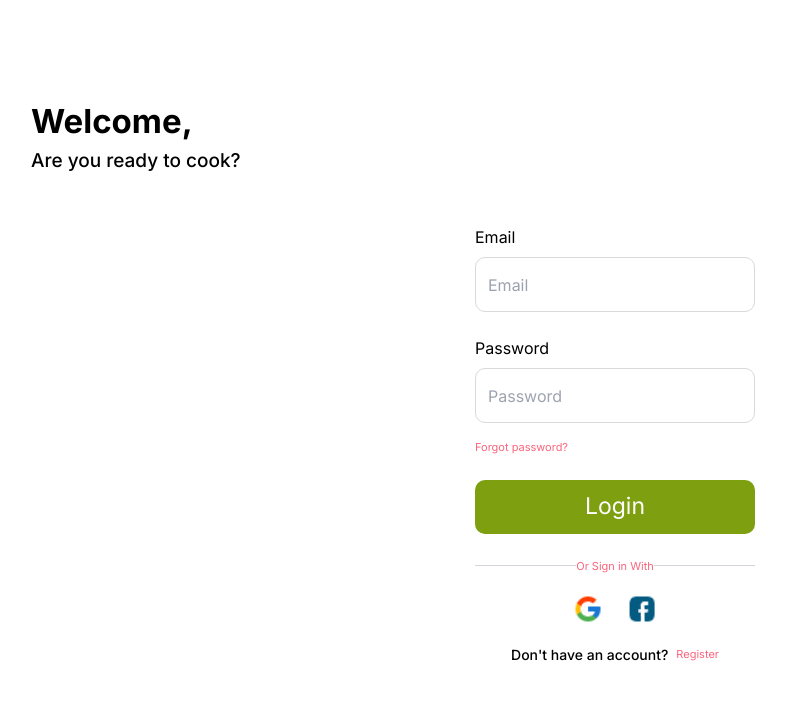
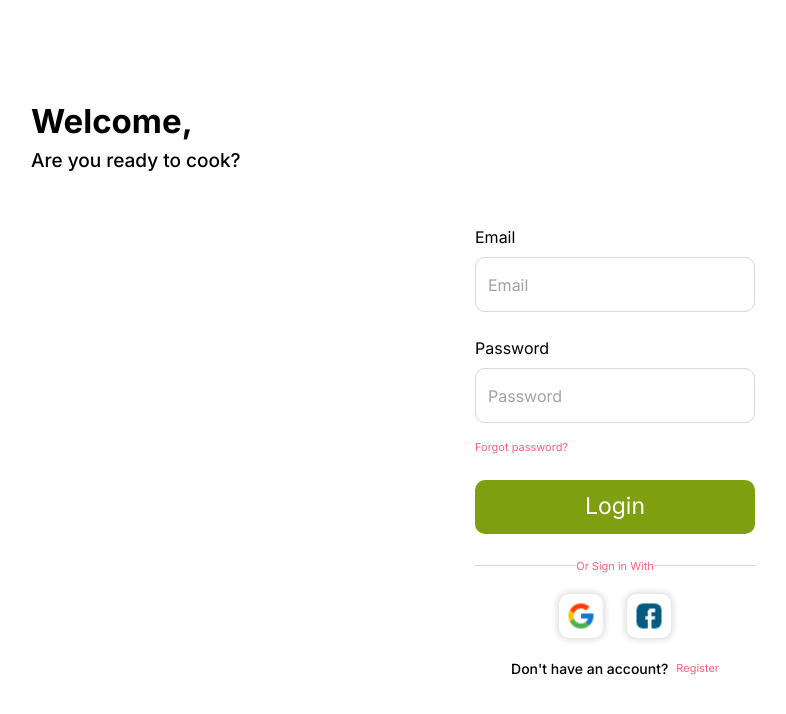
Before and after one commit to haikalbintang/MasakinProjectFrontend, a Next.js app in the folder masakin/: page /login in a window 1280 px wide. Shown: the top 714 px of the page, without its empty margins (25-811 px from the left). Built offline with nearby package versions, Linux system fonts and the light colour scheme.

Commit message:
add card with shadow for social icon

```diff
--- a/masakin/src/components/SocialIcon/index.tsx
+++ b/masakin/src/components/SocialIcon/index.tsx
@@ -1,4 +1,4 @@
-"use client"
+"use client";
 
 import Image from "next/image";
 
@@ -8,7 +8,11 @@ interface SocialIconProps {
 }
 
 const SocialIcon = ({ src, alt }: SocialIconProps) => {
-  return <Image src={src} alt={alt} width={30} height={30} />;
+  return (
+    <div className="flex items-center justify-center w-[44px] h-[44px] rounded-[10px] shadow-[0_0_5px_3px_rgba(0,0,0,0.1)]">
+      <Image src={src} alt={alt} width={30} height={30} />
+    </div>
+  );
 };
 
 export default SocialIcon;
```
